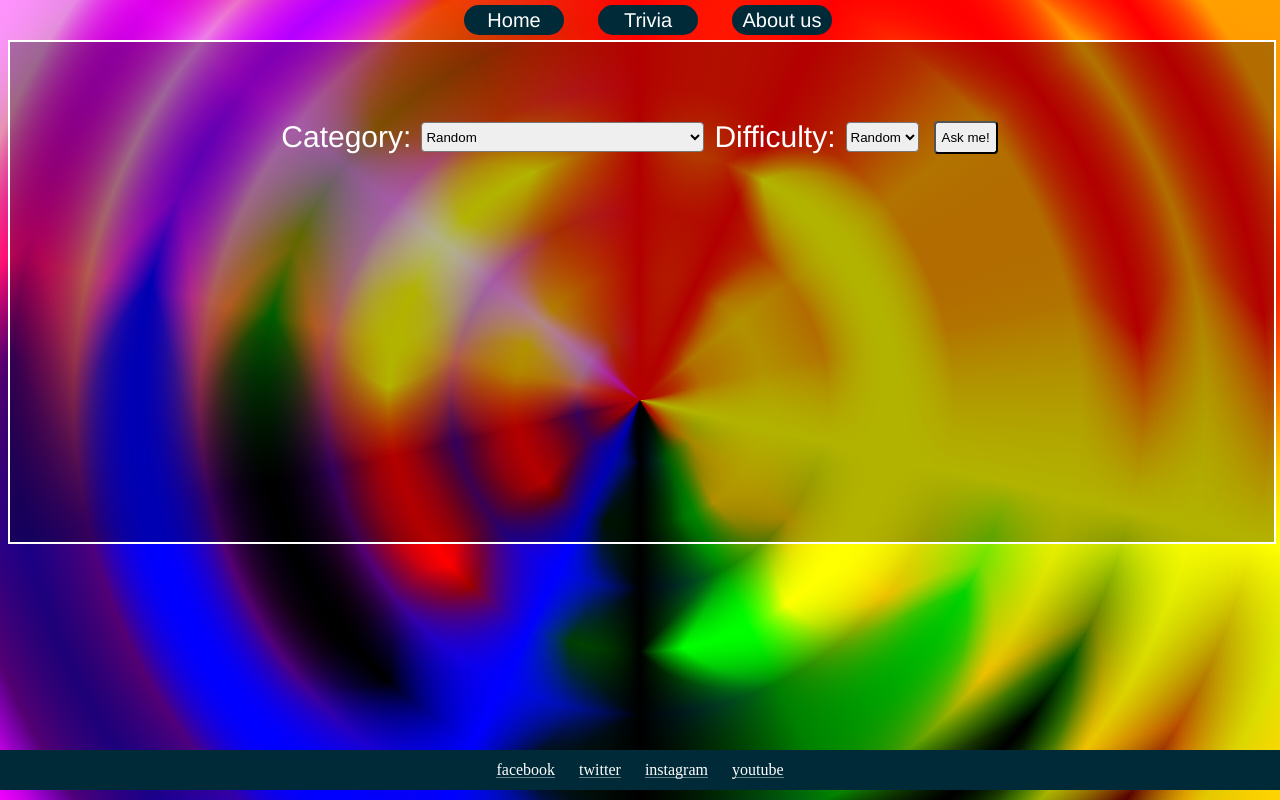
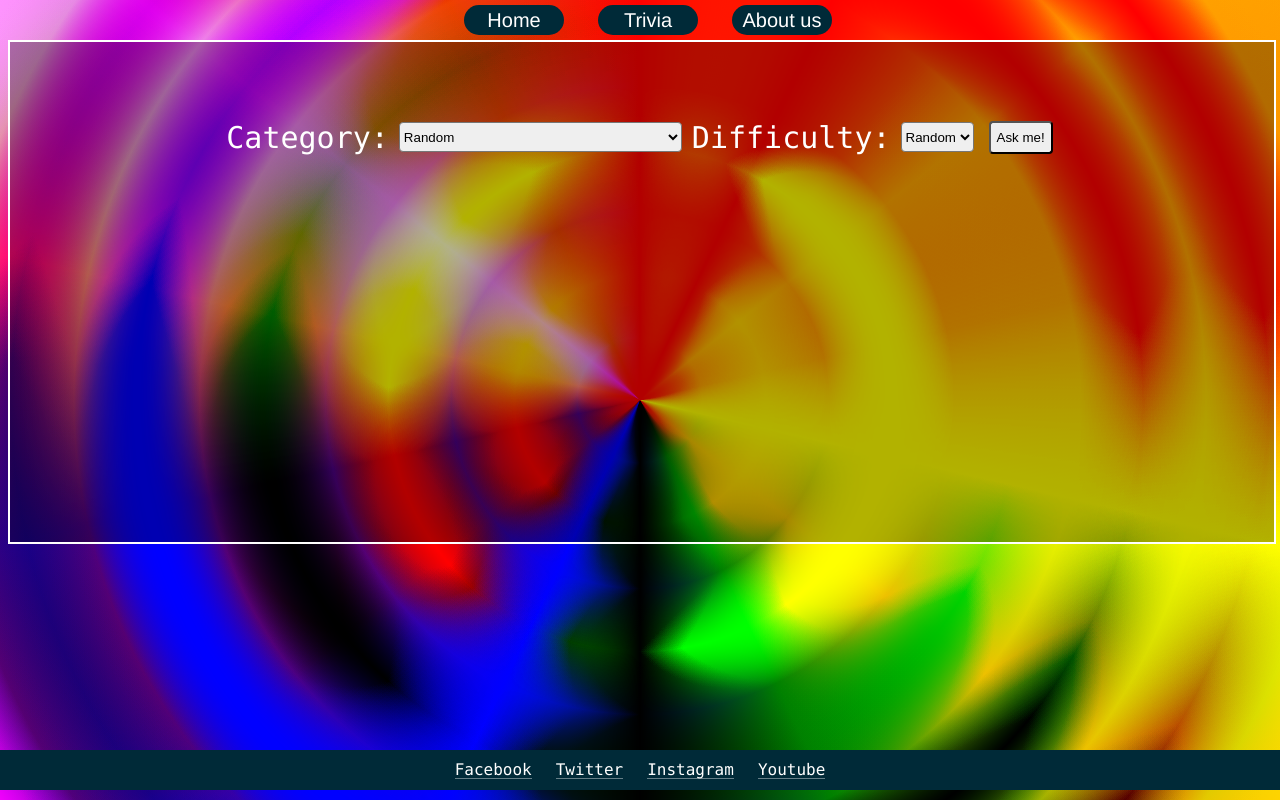
Before and after one commit to Holoturia/Trivia-API, a plain HTML site: page triviaGame.html in a window 1280 px wide. Drawn offline with Linux system fonts and the light colour scheme.

Commit message:
web correction

```diff
--- a/css/aboutUs.css
+++ b/css/aboutUs.css
@@ -22,7 +22,6 @@ main {
 
 .textAU{
         background-color: rgb(0, 0, 0, 0.3);
-        font-family: 'Franklin Gothic Medium', 'Arial Narrow', Arial, sans-serif;
         color: white;
         border-radius: 15px;
         width: 95%;
--- a/css/index.css
+++ b/css/index.css
@@ -26,8 +26,8 @@ main{
   }
 
   .container img {
-    width: 100%;
-    height: auto;
+    width: 400px;
+    height: 400px;
     position: relative;
   }
 
@@ -41,7 +41,6 @@ main{
     -ms-transform: translate(-50%, -50%);
     background-color: #002a38;
     color: white;
-    font-size: 16px;
     border: none;
     cursor: pointer;
     border-radius: 20px;
--- a/css/triviaGame.css
+++ b/css/triviaGame.css
@@ -16,7 +16,7 @@ main{
     flex-direction: column;
     border: 2px solid white;
     row-gap: 5px;
-    font-family: 'Franklin Gothic Medium', 'Arial Narrow', Arial, sans-serif;
+
 }
 
 .triviaQuestions {
@@ -27,6 +27,7 @@ main{
     align-items: center;
     gap: 5px;
     font-size: 30px;
+    flex-wrap: wrap;
 }
 
 select{
--- a/css/webStyles.css
+++ b/css/webStyles.css
@@ -26,8 +26,13 @@ html {
       radial-gradient(circle, var(--trans)),
       conic-gradient(var(--solid-wrap));
     background-blend-mode: overlay;
+
+    background-repeat: no-repeat;
+    background-size: contain;
+    background-attachment: fixed ;
     height: 100%;
-    /*font-family: Menlo, monospace;*/
+    font-family: Menlo, monospace;
+    /*font-family: 'Franklin Gothic Medium', 'Arial Narrow', Arial, sans-serif;*/
   }
 
   ul {
--- a/triviaGame.html
+++ b/triviaGame.html
@@ -68,29 +68,25 @@
     </main>
     <footer>
         <div class="footer_redes">
-            <ul class="footer__redes-wrapper">
+            <ul>
                 <li>
-                    <a href="#" class="footer__link">
-                        <i class="fab fa-facebook-f"></i>
-                        facebook
+                    <a href="#">
+                        Facebook
                     </a>
                 </li>
                 <li>
-                    <a href="#" class="footer__link">
-                        <i class="fab fa-twitter"></i>
-                        twitter
+                    <a href="#">
+                        Twitter
                     </a>
                 </li>
                 <li>
-                    <a href="#" class="footer__link">
-                        <i class="fab fa-instagram"></i>
-                        instagram
+                    <a href="#">
+                        Instagram
                     </a>
                 </li>
                 <li>
-                    <a href="#" class="footer__link">
-                        <i class="fab fa-youtube"></i>
-                        youtube
+                    <a href="https://www.youtube.com/watch?v=dQw4w9WgXcQ&ab_channel=RickAstley">
+                        Youtube
                     </a>
                 </li>
             </ul>
```
Also changed, not shown: aboutUs.html (+9 -13 lines), index.html (+5 -9 lines).
